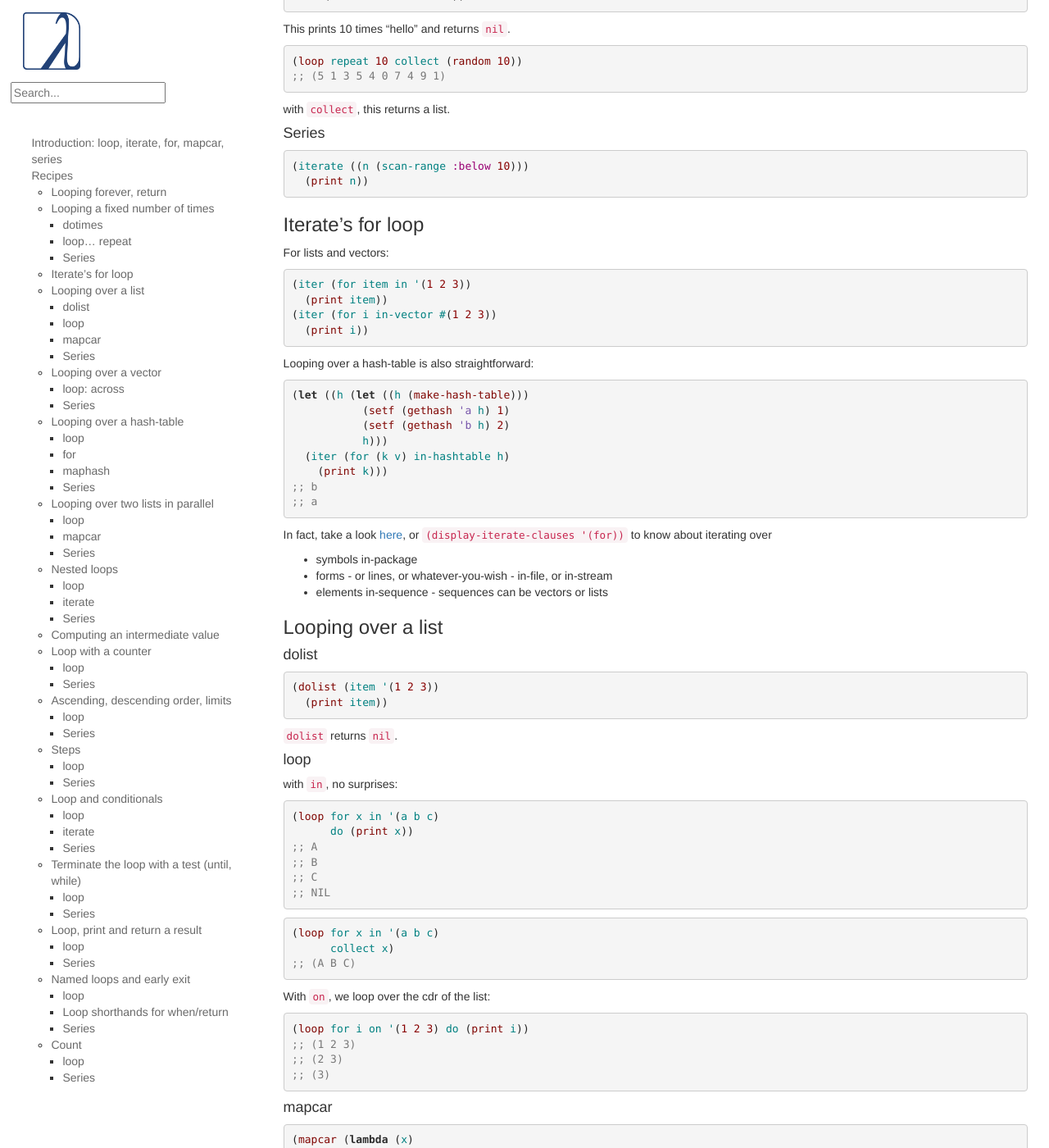
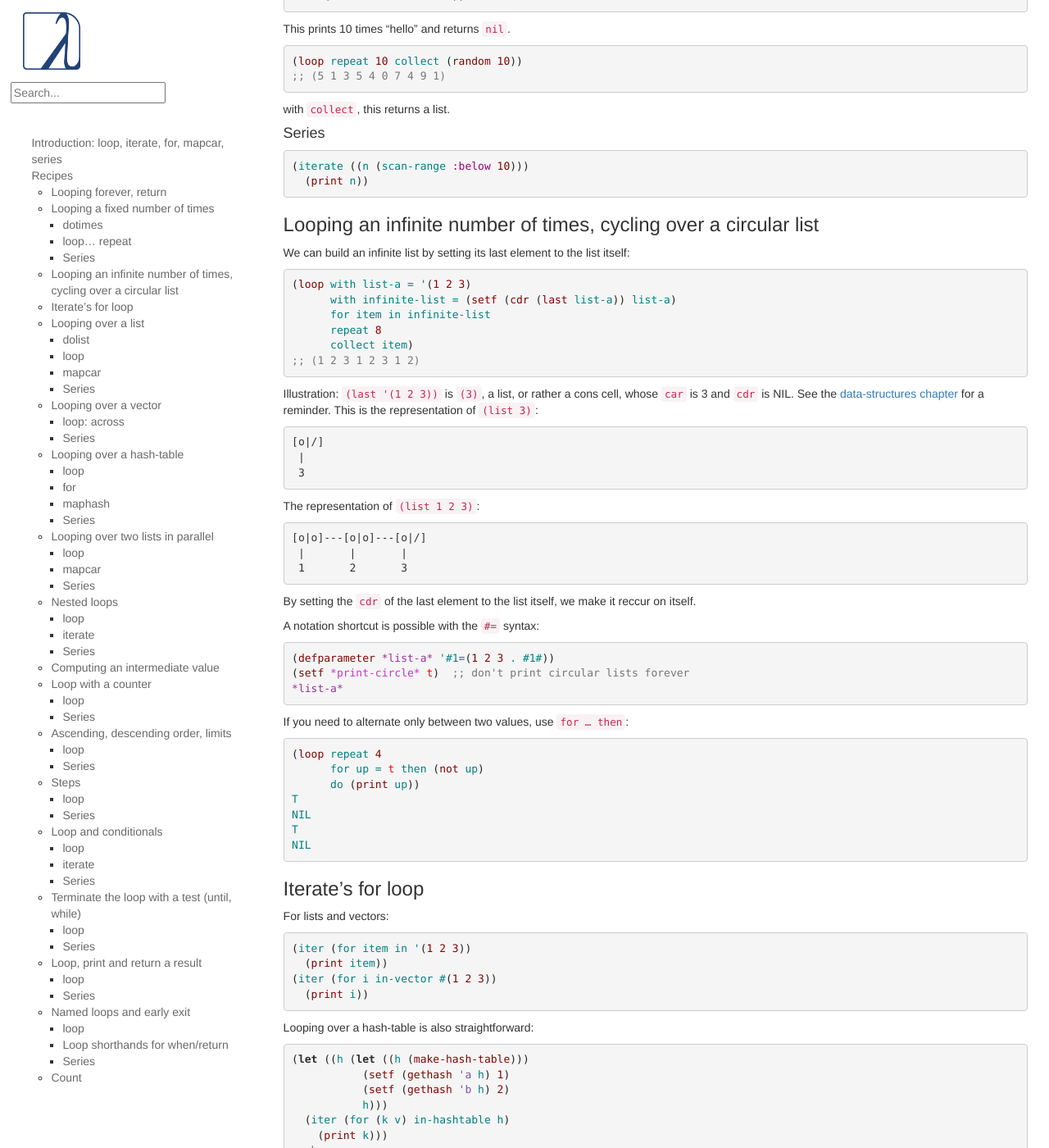
Before and after one commit to LispCookbook/cl-cookbook, a Jekyll site: the page built from iteration.md, in a window 1280 px wide and 1400 px high, scrolled down 2893 px. Shown: the whole window at 82% size. Built offline with Jekyll 4.4.1, drawn with Linux system fonts in a browser that asks for light colours; some of the changed text lies outside the part shown.

Commit message:
iteration: cycling over a circular list

````diff
--- a/iteration.md
+++ b/iteration.md
@@ -225,6 +225,57 @@ with `collect`, this returns a list.
 ~~~lisp
 (iterate ((n (scan-range :below 10)))
   (print n))
+~~~
+
+### Looping an infinite number of times, cycling over a circular list
+
+We can build an infinite list by setting its last element to the list itself:
+
+~~~lisp
+(loop with list-a = '(1 2 3)
+      with infinite-list = (setf (cdr (last list-a)) list-a)
+      for item in infinite-list
+      repeat 8
+      collect item)
+;; (1 2 3 1 2 3 1 2)
+~~~
+
+Illustration: `(last '(1 2 3))` is `(3)`, a list, or rather a cons cell, whose `car` is 3 and `cdr` is NIL. See the [data-structures chapter](data-structures.html) for a reminder. This is the representation of `(list 3)`:
+
+~~~
+[o|/]
+ |
+ 3
+~~~
+
+The representation of `(list 1 2 3)`:
+
+```
+[o|o]---[o|o]---[o|/]
+ |       |       |
+ 1       2       3
+```
+
+By setting the `cdr` of the last element to the list itself, we make it reccur on itself.
+
+A notation shortcut is possible with the `#=` syntax:
+
+~~~lisp
+(defparameter *list-a* '#1=(1 2 3 . #1#))
+(setf *print-circle* t)  ;; don't print circular lists forever
+*list-a*
+~~~
+
+If you need to alternate only between two values, use `for … then`:
+
+~~~lisp
+(loop repeat 4
+      for up = t then (not up)
+      do (print up))
+T
+NIL
+T
+NIL
 ~~~
 
 ### Iterate's for loop
@@ -563,7 +614,7 @@ so it turns out we can specify the type before the `=` and chain the `with` with
 We can also give `for` a `then` clause that will be called at each iteration:
 
 ~~~lisp
-(loop for x in '(1 2 3)
+(loop repeat 3
       for intermediate = 10 then (incf intermediate)
       do (print intermediate))
 10
@@ -574,7 +625,7 @@ We can also give `for` a `then` clause that will be called at each iteration:
 Here's a trick to alternate a boolean:
 
 ~~~lisp
-(loop for x in '(1 2 3 4)
+(loop repeat 4
       for up = t then (not up)
       do (print up))
 
````
